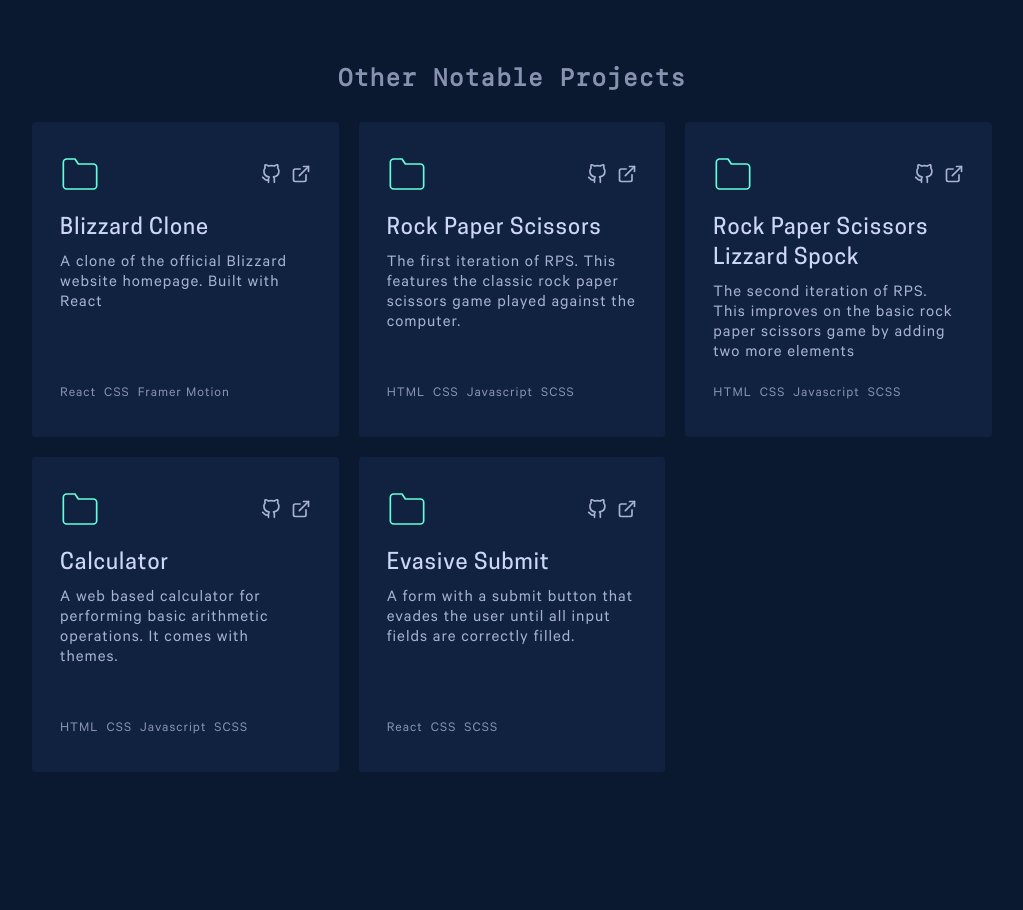
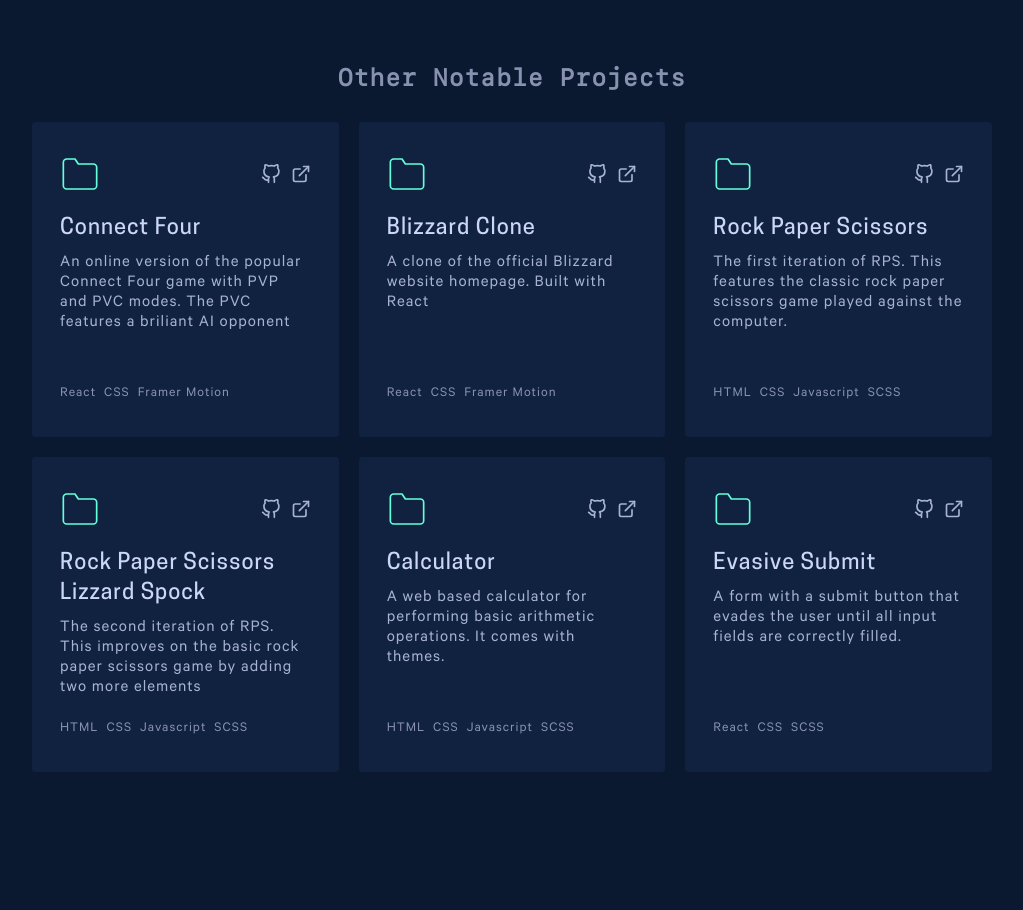
Before and after one commit to Tarvs01/portfolio, a React (Vite) app: page / in a window 1280 px wide. Shown: the part 2840-3750 px from the top of the page, without its empty margins (128-1151 px from the left). Built offline with nearby package versions, Linux system fonts and the light colour scheme.

Commit message:
Added the connect four project and updated the favicon path

```diff
--- a/index.html
+++ b/index.html
@@ -2,7 +2,7 @@
 <html lang="en">
   <head>
     <meta charset="UTF-8" />
-    <link rel="icon" type="image/png" href="./public/favicon.PNG" />
+    <link rel="icon" type="image/png" href="./favicon.PNG" />
     <meta name="viewport" content="width=device-width, initial-scale=1.0" />
     <meta name="theme-color" content="#0a192f">
     <title>Terver Torvenda</title>
--- a/src/data/projects.ts
+++ b/src/data/projects.ts
@@ -10,6 +10,14 @@ interface JobCard {
 export const projects: JobCard[] = [
     {
         id: 1,
+        name: "Connect Four",
+        description: "An online version of the popular Connect Four game with PVP and PVC modes. The PVC features a briliant AI opponent",
+        gitLink: "https://github.com/Tarvs01/Connect_Four",
+        externalLink: "https://connect-four-jm2y.onrender.com",
+        toolsUsed: ["React", "CSS", "Framer Motion"]
+    },
+    {
+        id: 2,
         name: "Blizzard Clone",
         description: "A clone of the official Blizzard website homepage. Built with React",
         gitLink: "https://github.com/Tarvs01/Blizzard-Clone",
```
